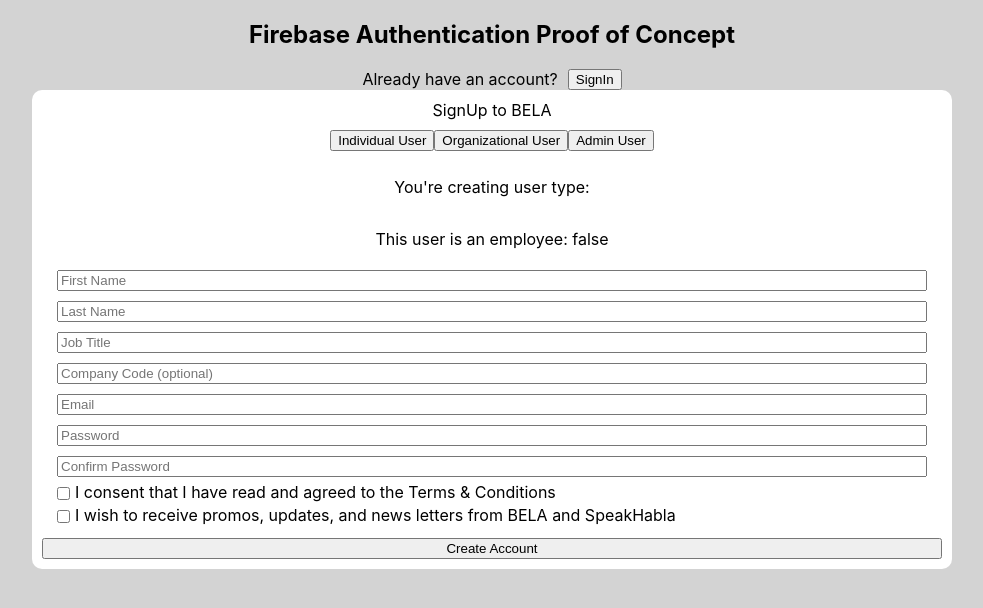
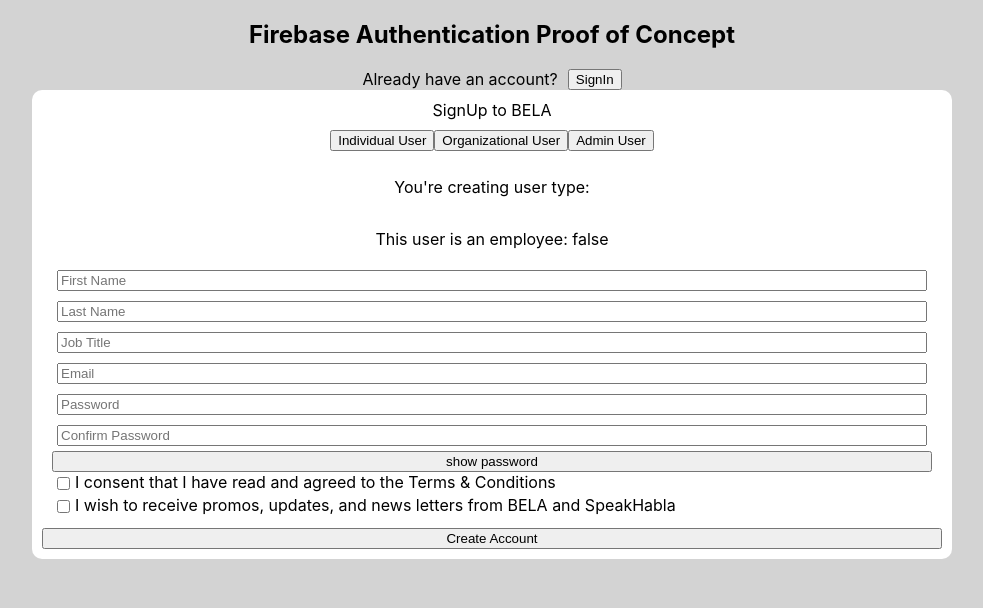
Before and after one commit to Team-2-MegaDevs/authentication-poc, a React (Create React App) app: page / in a window 1280 px wide. Both pictures are taken after a click on the button "SignUp". Shown: the top 608 px of the page, without its empty margins (148-1131 px from the left). Built offline with nearby package versions, Linux system fonts and the light colour scheme.

Commit message:
Removed the company code input to match the database model and added a hide/show password toggle on the signup component

```diff
--- a/src/components/SignUp/SignUp.js
+++ b/src/components/SignUp/SignUp.js
@@ -6,12 +6,15 @@
 	const [first, setFirst] = useState("");
 	const [last, setLast] = useState("");
 	const [jobTitle, setJobTitle] = useState("");
-	const [companyCode, setCompanyCode] = useState("");
+	// const [companyCode, setCompanyCode] = useState("");
 	const [email, setEmail] = useState("");
 	const [password, setPassword] = useState("");
 	const [confirmPassword, setConfirmPassword] = useState("");
 	const [isEmployee, setIsEmployee] = useState(false);
 	const [type, setType] = useState("");
+	const [passwordShown, setPasswordShown] = useState(false);
+	const [togglePasswordText, setTogglePasswordText] = useState("show password");
+
 	//sample user object
 	const userData = {
 		email,
@@ -21,7 +24,7 @@
 		},
 		username: email,
 		has_purchased_certificate: false,
-		companyCode,
+		// companyCode,
 		jobTitle,
 		type,
 		isEmployee,
@@ -32,6 +35,17 @@
 		setTypeOfCurrentUser(type);
 		setSignedIn(false);
 	}
+
+	function togglePassword() {
+		setPasswordShown(!passwordShown);
+		//changing the text of the button toggle to show and hide the password
+		if (passwordShown) {
+			setTogglePasswordText("show password");
+		} else {
+			setTogglePasswordText("hide password");
+		}
+	}
+
 	return (
 		<div className='signUpPage'>
 			<div className='signUpBox'>
@@ -42,24 +56,21 @@
 							onClick={() => {
 								setIsEmployee(true);
 								setType(`${USER_TYPES.INDIVIDUAL}`);
-							}}
-						>
+							}}>
 							Individual User
 						</button>
 						<button
 							onClick={() => {
 								setIsEmployee(false);
 								setType(`${USER_TYPES.ORGANIZATION}`);
-							}}
-						>
+							}}>
 							Organizational User
 						</button>
 						<button
 							onClick={() => {
 								setIsEmployee(false);
 								setType(`${USER_TYPES.ADMIN}`);
-							}}
-						>
+							}}>
 							Admin User
 						</button>
 					</div>
@@ -86,13 +97,13 @@
 							setJobTitle(ev.target.value);
 						}}
 					/>
-					<input
+					{/* <input
 						type='text'
 						placeholder='Company Code (optional)'
 						onChange={ev => {
 							setCompanyCode(ev.target.value);
 						}}
-					/>
+					/> */}
 					<input
 						type='text'
 						placeholder='Email'
@@ -101,19 +112,20 @@
 						}}
 					/>
 					<input
-						type='text'
+						type={passwordShown ? "text" : "password"}
 						placeholder='Password'
 						onChange={ev => {
 							setPassword(ev.target.value);
 						}}
 					/>
 					<input
-						type='text'
+						type={passwordShown ? "text" : "password"}
 						placeholder='Confirm Password'
 						onChange={ev => {
 							setConfirmPassword(ev.target.value);
 						}}
 					/>
+					<button onClick={togglePassword}>{togglePasswordText}</button>
 					<div className='consentRow'>
 						<input type='checkbox' id='accept' name='accept' />
 						<div>
```
